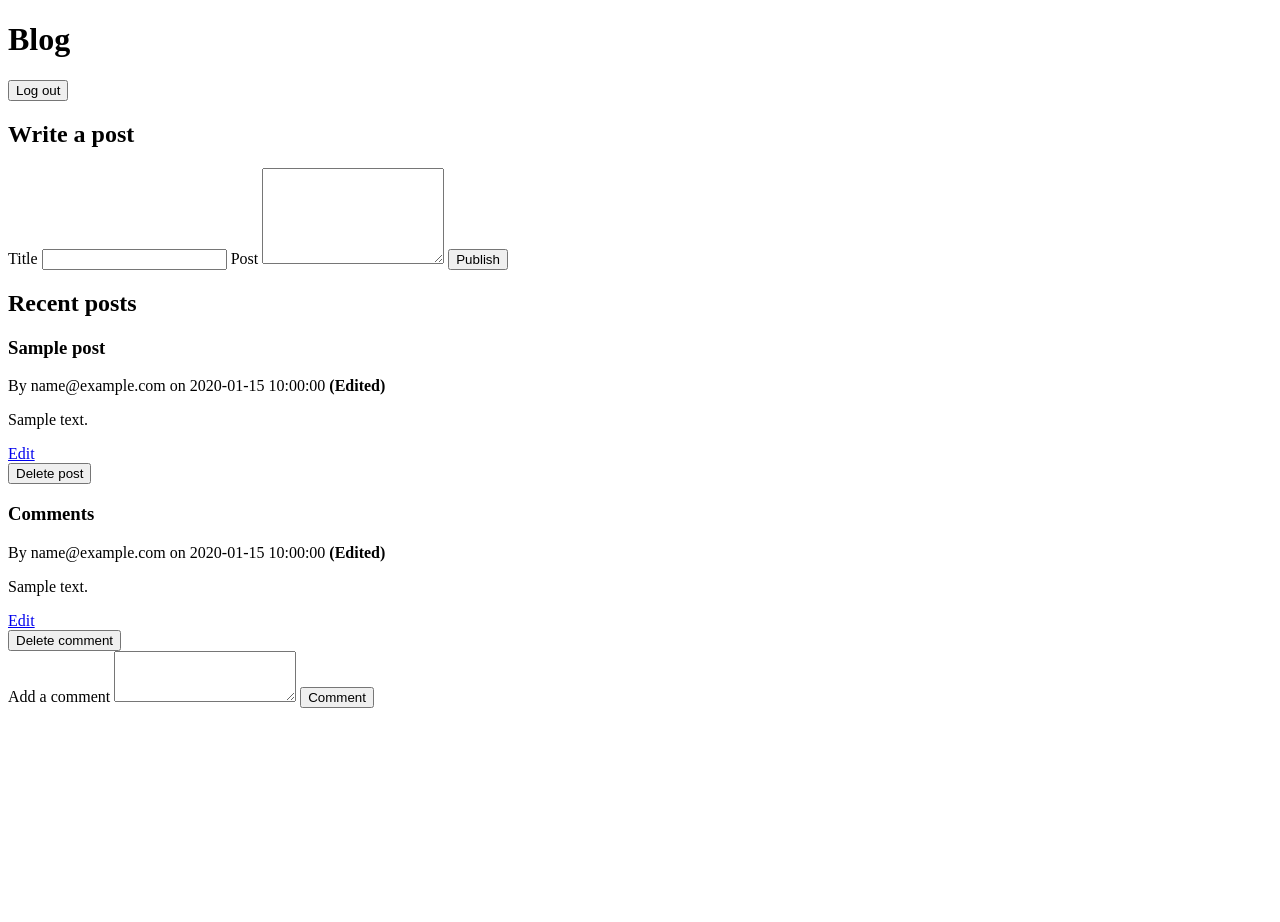
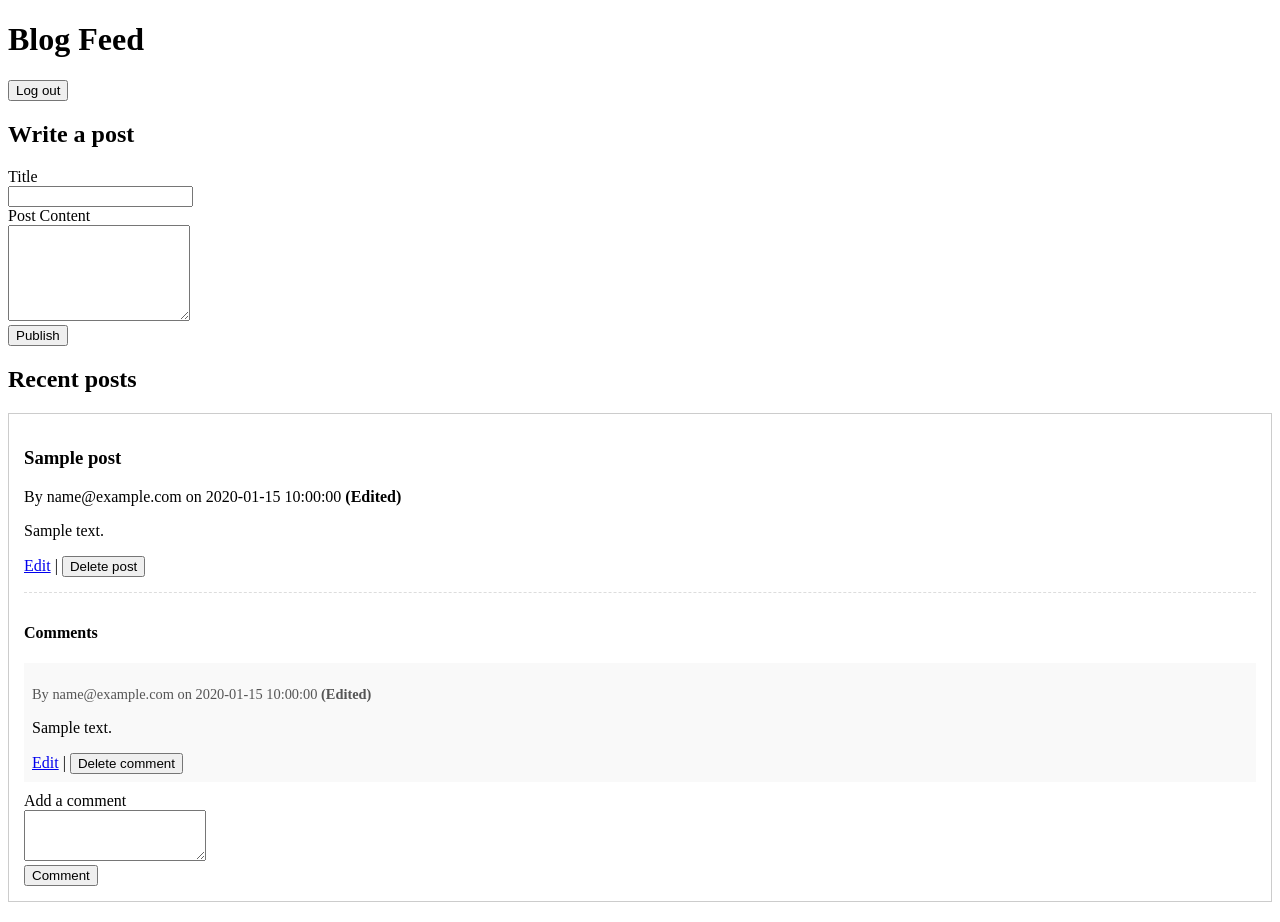
Before and after one commit to vincenikolai/LabActivity7-Ledesma-PDO, a PHP site: page / in a window 1280 px wide. Before the commit the page ends 708 px from the top, so only its background shows below. Run offline with PHP 8.4, Linux system fonts and the light colour scheme; the visitor is signed in with stand-in values (Sample User, id 1); tables that the repository leaves empty hold one stand-in row (values such as "Sample post").

Commit message:
feat: new changes

```diff
--- a/index.php
+++ b/index.php
@@ -23,8 +23,7 @@ if ($_SERVER['REQUEST_METHOD'] === 'POST') {
         } else {
             try {
                 $statement = $pdo->prepare(
-                    'INSERT INTO comments (post_id, user_id, content)
-                     VALUES (:post_id, :user_id, :content)'
+                    'INSERT INTO comments (post_id, user_id, content) VALUES (:post_id, :user_id, :content)'
                 );
                 $statement->execute([
                     ':post_id' => $commentPostId,
@@ -52,8 +51,7 @@ if ($_SERVER['REQUEST_METHOD'] === 'POST') {
         } else {
             try {
                 $statement = $pdo->prepare(
-                    'INSERT INTO posts (user_id, title, content)
-                     VALUES (:user_id, :title, :content)'
+                    'INSERT INTO posts (user_id, title, content) VALUES (:user_id, :title, :content)'
                 );
                 $statement->execute([
                     ':user_id' => $currentUserId,
@@ -79,6 +77,7 @@ $postsStatement = $pdo->prepare(
 );
 $postsStatement->execute();
 $posts = $postsStatement;
+
 $commentsStatement = $pdo->prepare(
     'SELECT comments.*, users.email AS commenter_email
      FROM comments
@@ -97,11 +96,11 @@ function escapeHtml(string $value): string
 <head>
     <meta charset="UTF-8">
     <meta name="viewport" content="width=device-width, initial-scale=1.0">
-    <title>Blog</title>
+    <title>Blog Feed</title>
 </head>
 <body>
     <header>
-        <h1>Blog</h1>
+        <h1>Blog Feed</h1>
         <form method="post" action="logout.php">
             <input type="hidden" name="csrf_token" value="<?= escapeHtml(csrfToken()) ?>">
             <button type="submit">Log out</button>
@@ -113,16 +112,19 @@ function escapeHtml(string $value): string
             <h2>Write a post</h2>
 
             <?php if ($error !== ''): ?>
-                <p><?= escapeHtml($error) ?></p>
+                <p style="color: red;"><?= escapeHtml($error) ?></p>
             <?php endif; ?>
 
             <form method="post" action="index.php">
                 <input type="hidden" name="csrf_token" value="<?= escapeHtml(csrfToken()) ?>">
-                <label for="title">Title</label>
-                <input type="text" id="title" name="title"
-                       value="<?= escapeHtml($title) ?>" maxlength="255" required>
-                <label for="content">Post</label>
-                <textarea id="content" name="content" rows="6" maxlength="10000" required><?= escapeHtml($content) ?></textarea>
+                <div>
+                    <label for="title">Title</label><br>
+                    <input type="text" id="title" name="title" value="<?= escapeHtml($title) ?>" maxlength="255" required>
+                </div>
+                <div>
+                    <label for="content">Post Content</label><br>
+                    <textarea id="content" name="content" rows="6" maxlength="10000" required><?= escapeHtml($content) ?></textarea>
+                </div>
                 <button type="submit">Publish</button>
             </form>
         </section>
@@ -131,7 +133,7 @@ function escapeHtml(string $value): string
             <h2>Recent posts</h2>
 
             <?php while ($post = $posts->fetch()): ?>
-                <article>
+                <article style="border: 1px solid #ccc; padding: 15px; margin-bottom: 20px;">
                     <h3><?= escapeHtml((string) $post['title']) ?></h3>
                     <p>
                         By <?= escapeHtml((string) ($post['author_email'] ?? 'Unknown author')) ?>
@@ -143,22 +145,22 @@ function escapeHtml(string $value): string
                     <p><?= nl2br(escapeHtml((string) $post['content'])) ?></p>
 
                     <?php if ((int) $post['user_id'] === (int) $currentUserId): ?>
-                        <a href="edit-post.php?id=<?= urlencode((string) $post['id']) ?>">Edit</a>
-                        <form method="post" action="delete-post.php">
+                        <a href="edit-post.php?id=<?= urlencode((string) $post['id']) ?>">Edit</a> |
+                        <form method="post" action="delete-post.php" style="display:inline;">
                             <input type="hidden" name="csrf_token" value="<?= escapeHtml(csrfToken()) ?>">
                             <input type="hidden" name="id" value="<?= (int) $post['id'] ?>">
-                            <button type="submit">Delete post</button>
+                            <button type="submit" onclick="return confirm('Are you sure you want to delete this post?');">Delete post</button>
                         </form>
                     <?php endif; ?>
 
-                    <section>
-                        <h3>Comments</h3>
+                    <section style="margin-top: 15px; border-top: 1px dashed #ddd; padding-top: 10px;">
+                        <h4>Comments</h4>
                         <?php
                         $commentsStatement->execute([':post_id' => $post['id']]);
                         while ($comment = $commentsStatement->fetch()):
                         ?>
-                            <div>
-                                <p>
+                            <div style="margin-bottom: 10px; background: #f9f9f9; padding: 8px;">
+                                <p style="font-size: 0.9em; color: #555;">
                                     By <?= escapeHtml((string) ($comment['commenter_email'] ?? 'Unknown commenter')) ?>
                                     on <?= escapeHtml((string) $comment['created_at']) ?>
                                     <?php if ((int) $comment['is_edited'] === 1): ?>
@@ -168,31 +170,29 @@ function escapeHtml(string $value): string
                                 <p><?= nl2br(escapeHtml((string) $comment['content'])) ?></p>
 
                                 <?php if ((int) $comment['user_id'] === (int) $currentUserId): ?>
-                                    <a href="edit-comment.php?id=<?= urlencode((string) $comment['id']) ?>">Edit</a>
-                                    <form method="post" action="delete-comment.php">
+                                    <a href="edit-comment.php?id=<?= urlencode((string) $comment['id']) ?>">Edit</a> |
+                                    <form method="post" action="delete-comment.php" style="display:inline;">
                                         <input type="hidden" name="csrf_token" value="<?= escapeHtml(csrfToken()) ?>">
                                         <input type="hidden" name="id" value="<?= (int) $comment['id'] ?>">
-                                        <button type="submit">Delete comment</button>
+                                        <button type="submit" onclick="return confirm('Are you sure you want to delete this comment?');">Delete comment</button>
                                     </form>
                                 <?php endif; ?>
                             </div>
                         <?php endwhile; ?>
 
                         <?php if ($commentPostId === (int) $post['id'] && $commentError !== ''): ?>
-                            <p><?= escapeHtml($commentError) ?></p>
+                            <p style="color: red;"><?= escapeHtml($commentError) ?></p>
                         <?php endif; ?>
 
-                        <form method="post" action="index.php">
+                        <form method="post" action="index.php" style="margin-top: 10px;">
                             <input type="hidden" name="csrf_token" value="<?= escapeHtml(csrfToken()) ?>">
-                            <input type="hidden" name="comment_post_id"
-                                   value="<?= (int) $post['id'] ?>">
-                            <label for="comment-<?= (int) $post['id'] ?>">Add a comment</label>
-                            <textarea id="comment-<?= (int) $post['id'] ?>" name="comment"
-                                      rows="3" maxlength="10000" required><?php
+                            <input type="hidden" name="comment_post_id" value="<?= (int) $post['id'] ?>">
+                            <label for="comment-<?= (int) $post['id'] ?>">Add a comment</label><br>
+                            <textarea id="comment-<?= (int) $post['id'] ?>" name="comment" rows="3" maxlength="10000" required><?php
                                 if ($commentPostId === (int) $post['id']) {
                                     echo escapeHtml($commentContent);
                                 }
-                            ?></textarea>
+                            ?></textarea><br>
                             <button type="submit">Comment</button>
                         </form>
                     </section>
```
